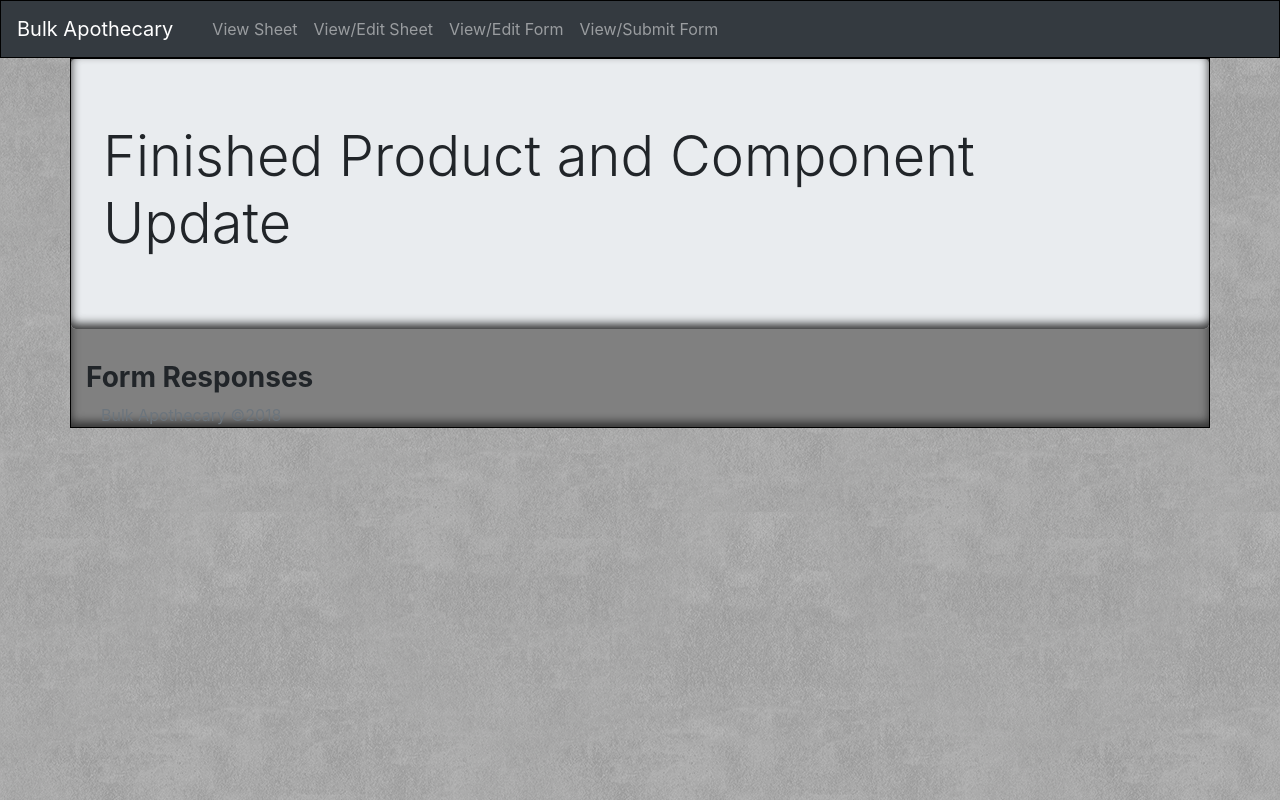
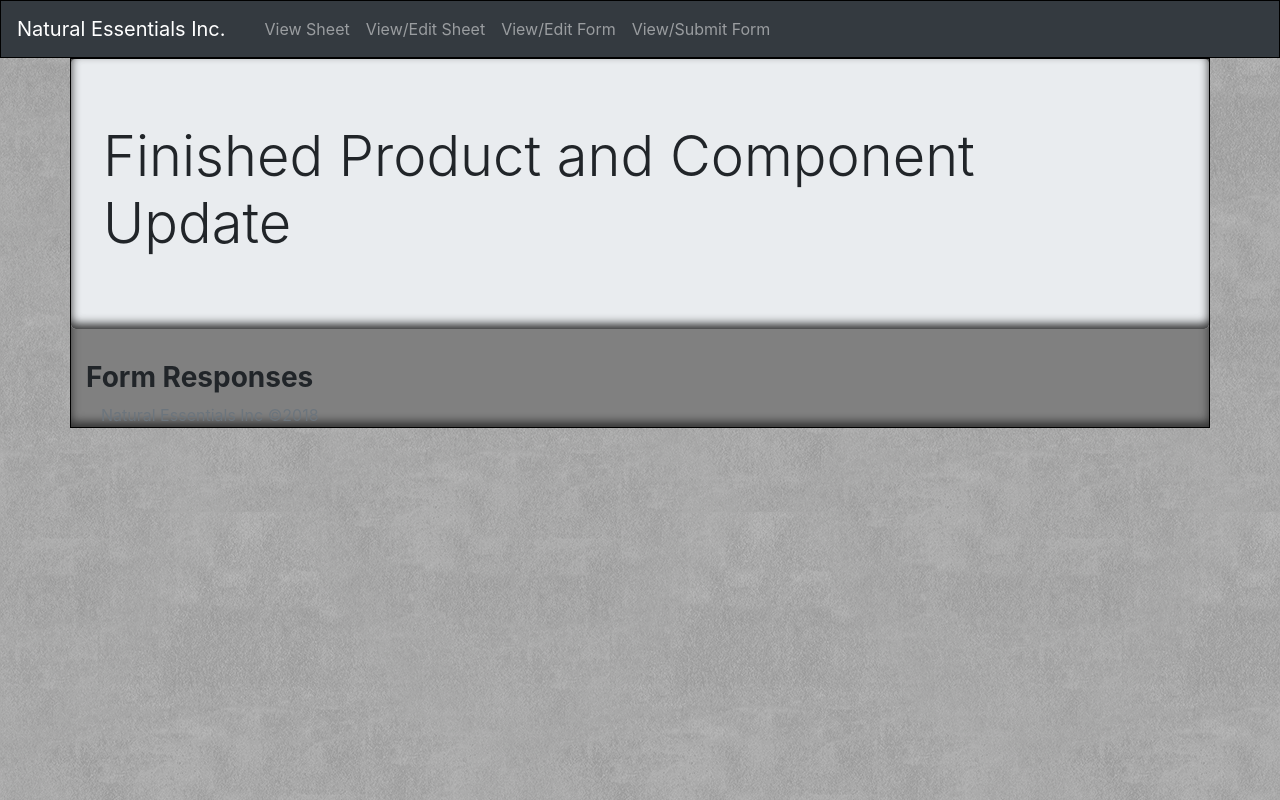
Before and after one commit to iangoodnight/curly-octo-engine, a plain HTML site: page index.html in a window 1280 px wide. Drawn offline with nearby package versions, Linux system fonts and the light colour scheme; some icons are missing.

Commit message:
fixed headers

```diff
--- a/index.html
+++ b/index.html
@@ -11,7 +11,7 @@
 <body>
 	<div>
 		<nav class="navbar navbar-expand-lg navbar-dark bg-dark">
-			<a class="navbar-brand" href="#">Bulk Apothecary</a>
+			<a class="navbar-brand" href="#">Natural Essentials Inc.</a>
 			<button class="navbar-toggler" type="button" data-toggle="collapse" data-target="#navbarNav" aria-controls="navbarNav" aria-expanded="false" aria-label="Toggle Navigation">
 				<span class="navbar-toggler-icon"></span>
 			</button>
@@ -52,7 +52,7 @@
 		</div>
 		<footer class="footer">
 			<div class="container">
-				<span class='text-muted'>Bulk Apothecary &copy;2018</span>
+				<span class='text-muted'>Natural Essentials Inc &copy;2018</span>
 			</div>
 		</footer>
 	</div>
```
